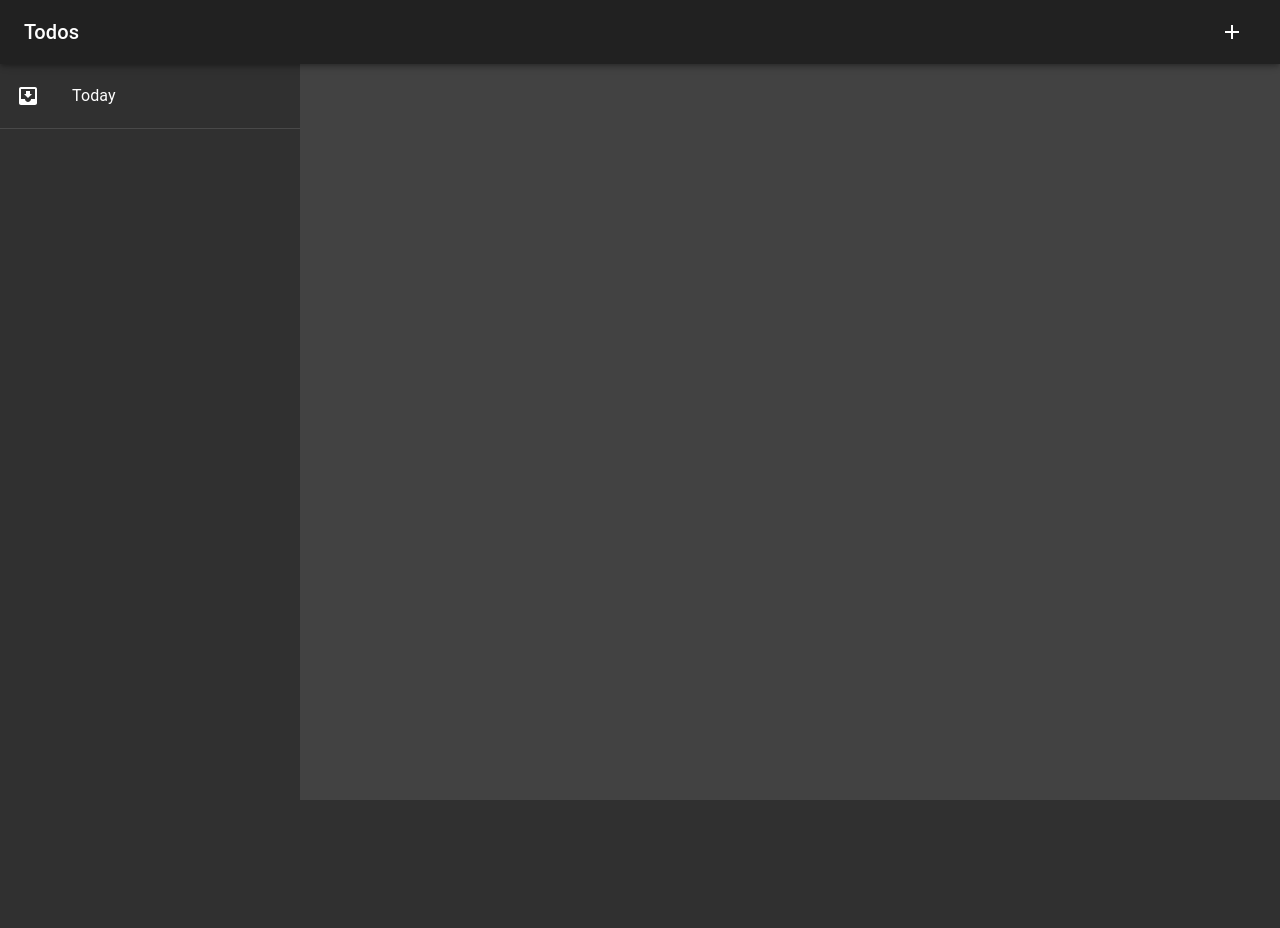
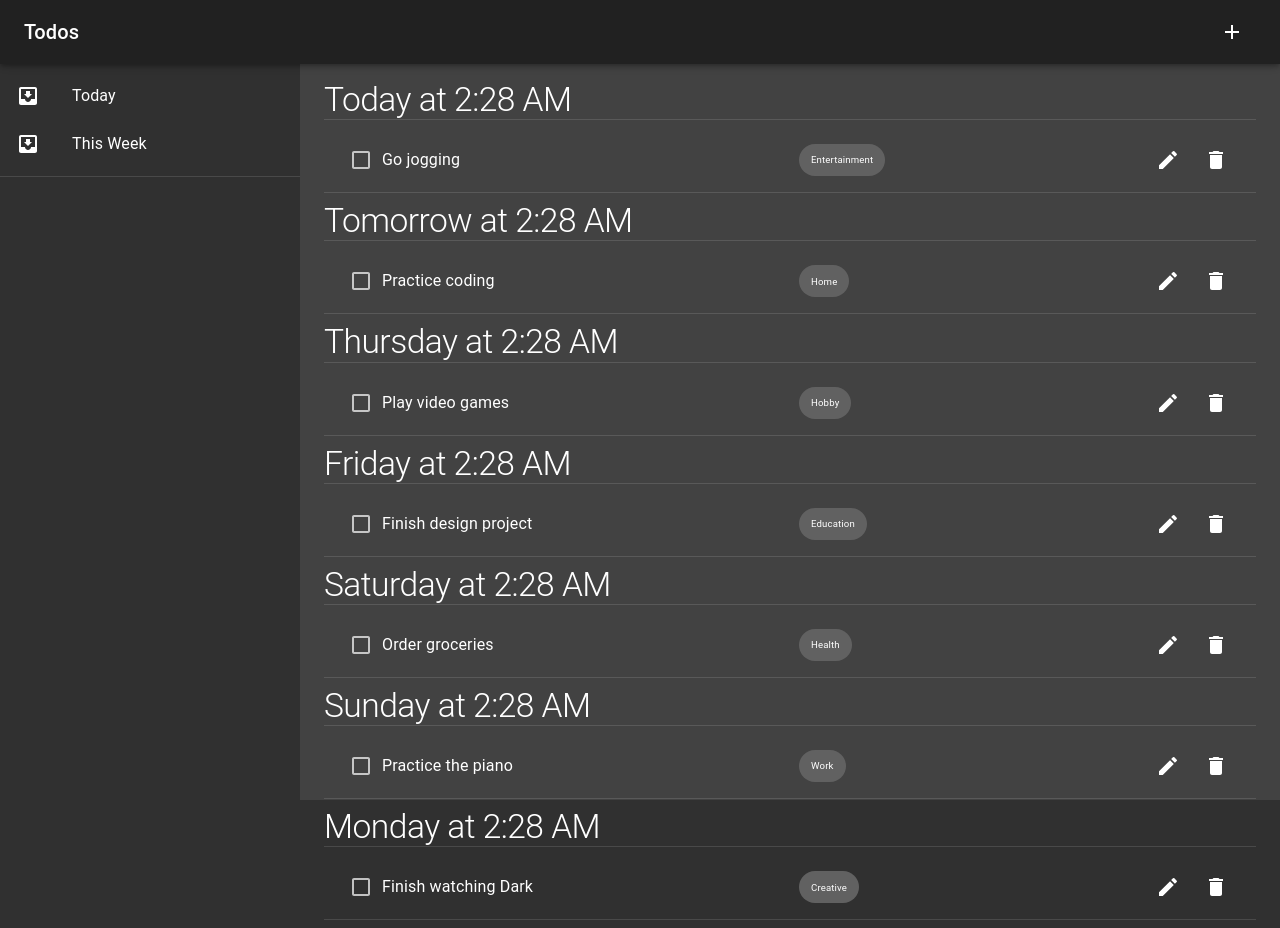
Before and after one commit to Slowcobo/todo, a React (Create React App) app: page /week in a window 1280 px wide. Before the commit the page ends 800 px from the top, so only its background shows below. Built offline with nearby package versions, Linux system fonts and the light colour scheme.

Commit message:
Add TodosWeek and route

```diff
--- a/src/Drawer.js
+++ b/src/Drawer.js
@@ -47,11 +47,19 @@ export default function TodoDrawer() {
       <div className={classes.drawerContainer}>
         <List>
           <Link className={classes.link} to="/today">
-            <ListItem button key="Today">
+            <ListItem button key="today">
               <ListItemIcon>
                 <InboxIcon />
               </ListItemIcon>
               <ListItemText primary="Today" />
+            </ListItem>
+          </Link>
+          <Link className={classes.link} to="/week">
+            <ListItem button key="week">
+              <ListItemIcon>
+                <InboxIcon />
+              </ListItemIcon>
+              <ListItemText primary="This Week" />
             </ListItem>
           </Link>
         </List>
--- a/src/TodoApp.js
+++ b/src/TodoApp.js
@@ -8,6 +8,7 @@ import Navbar from "./Navbar";
 import Drawer from "./Drawer";
 import TodoDashboard from "./TodoDashboard";
 import TodosToday from "./TodosToday";
+import TodosWeek from "./TodosWeek";
 
 const useStyles = makeStyles((theme) => ({
   root: {
@@ -45,7 +46,9 @@ export default function TodoApp() {
               <Route exact path="/today">
                 <TodosToday />
               </Route>
-              <Route exact path="/week"></Route>
+              <Route exact path="/week">
+                <TodosWeek />
+              </Route>
               <Route exact path="/todos"></Route>
             </Switch>
           </main>
--- /dev/null
+++ b/src/TodosWeek.js
@@ -0,0 +1,55 @@
+import React, { useContext } from "react";
+import moment from "moment";
+import { makeStyles } from "@material-ui/core/styles";
+import Typography from "@material-ui/core/Typography";
+import Divider from "@material-ui/core/Divider";
+import Grid from "@material-ui/core/Grid";
+import { TodosContext } from "./contexts/todos.context";
+import TodoList from "./TodoList";
+import weekdays from "./weekdays";
+
+const useStyles = makeStyles((theme) => ({
+  root: {
+    marginTop: theme.spacing(7),
+    "& h1": {
+      fontSize: "2.1rem",
+    },
+  },
+  addTask: {
+    fontSize: "1.2rem",
+    textTransform: "none",
+    "&:hover": {
+      backgroundColor: "transparent",
+    },
+  },
+  date: {
+    marginLeft: theme.spacing(1),
+    fontSize: "1rem",
+    letterSpacing: "0.05rem",
+    opacity: "0.5",
+  },
+}));
+
+export default function TodosWeek() {
+  const classes = useStyles();
+  const dates = weekdays;
+  const todos = useContext(TodosContext);
+
+  return (
+    <Grid container className={classes.root}>
+      <Grid item xs={12}>
+        {dates.map((date) => (
+          <div key={date}>
+            <Typography variant="h1">{date.calendar(moment())}</Typography>
+            <Divider />
+            <TodoList
+              todos={todos.filter(
+                (todo) => todo.date === date.format("YYYY-MM-DD")
+              )}
+            />
+          </div>
+        ))}
+      </Grid>
+    </Grid>
+  );
+}
--- /dev/null
+++ b/src/weekdays.js
@@ -0,0 +1,13 @@
+import moment from "moment";
+
+const weekdays = [
+  moment(),
+  moment().add(1, "days"),
+  moment().add(2, "days"),
+  moment().add(3, "days"),
+  moment().add(4, "days"),
+  moment().add(5, "days"),
+  moment().add(6, "days"),
+];
+
+export default weekdays;
```
